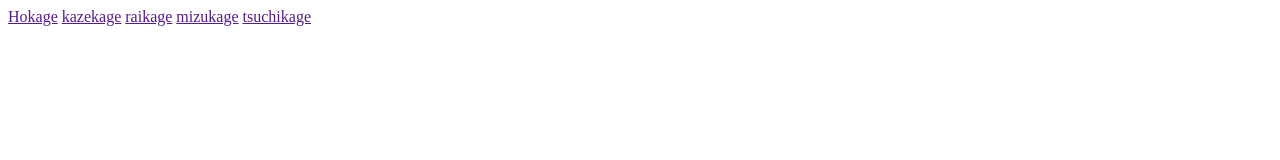
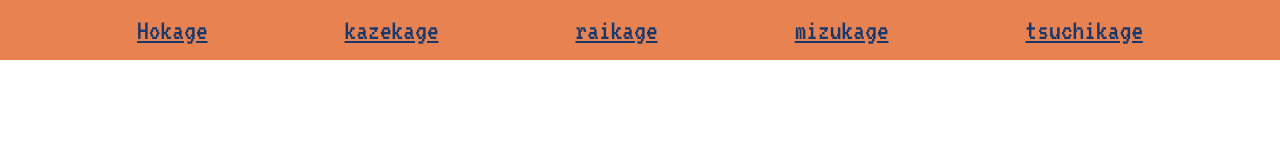
Before and after one commit to rodrigosilvari/aula1, a plain HTML site: page index.html in a window 1280 px wide. Drawn offline with Linux system fonts and the light colour scheme.

Commit message:
estilizar navbar

```diff
--- a/index.html
+++ b/index.html
@@ -5,6 +5,8 @@
     <meta name="viewport" content="width=device-width, initial-scale=1.0">
     <meta http-equiv="X-UA-Compatible" content="ie=edge">
     <title>Tururu</title>
+    <link rel="stylesheet" href="style.css">
+    <link rel="stylesheet" href="https://fonts.googleapis.com/css?family=VT323&display=swap" rel="stylesheet">
 </head>
 <body>
     <nav>
--- /dev/null
+++ b/style.css
@@ -0,0 +1,19 @@
+body{
+    margin: 0;
+}
+
+nav{
+    align-items: center;
+    background-color: #e98251;
+    display: flex;
+    height: 60px;
+    justify-content: space-evenly;
+}
+
+nav a{
+    color: #17386d;
+    font-family: 'VT323', monospace;
+    font-size: 22pt;
+    text-decoration: nome;
+
+}
```
